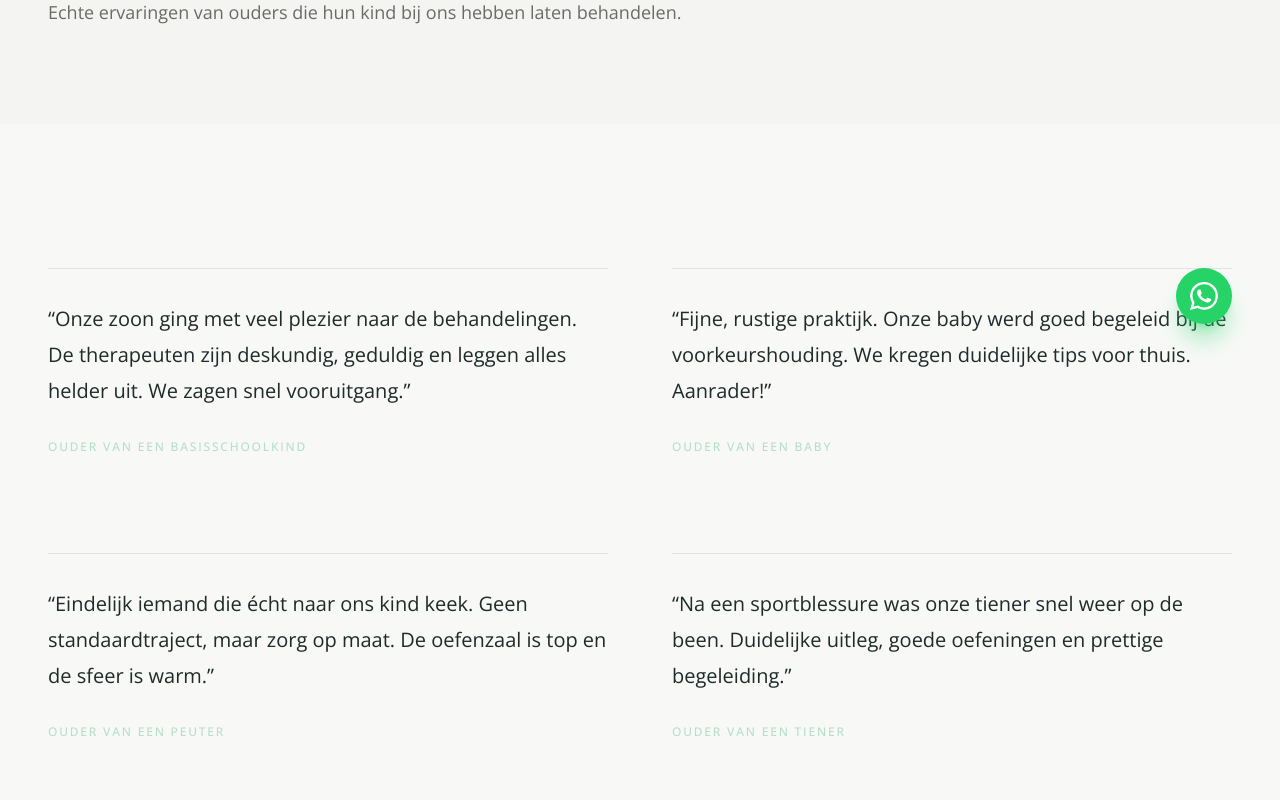
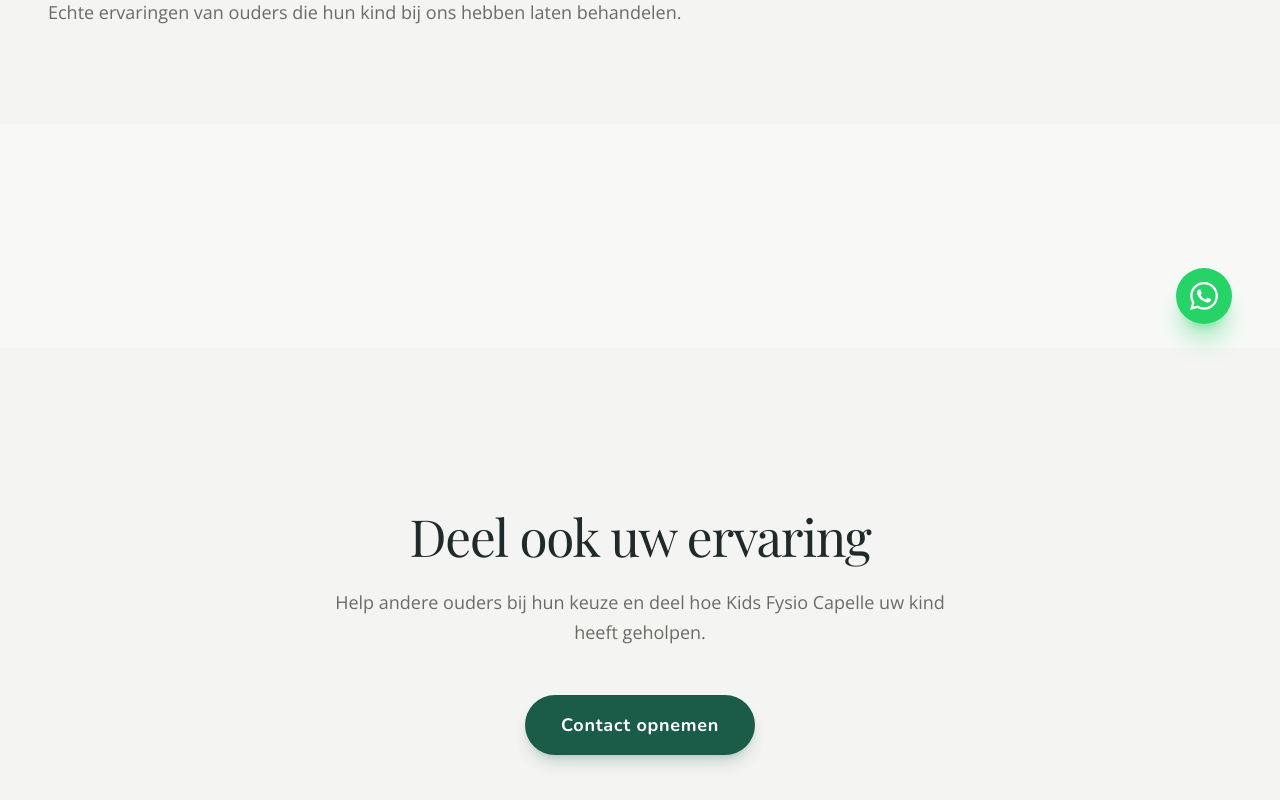
Before and after one commit to Maximustopdeals/kidsfysio-capelle-next-js, a Next.js app: page /reviews in a window 1280 px wide. Shown: the part 380-1180 px from the top of the page. Built offline with nearby package versions, Linux system fonts and the light colour scheme.

Commit message:
Enhance ReviewsPage with SEO and widget integration
Updated the page title and description for SEO. Removed hardcoded reviews and replaced them with an Elfsight Google Reviews widget.

```diff
--- a/src/app/reviews/page.tsx
+++ b/src/app/reviews/page.tsx
@@ -1,21 +1,15 @@
 import type { Metadata } from "next";
+import Script from "next/script";
 import FadeIn from "@/components/FadeIn";
 import Button from "@/components/Button";
 import PageHero from "@/components/PageHero";
 
 export const metadata: Metadata = {
-  title: "Reviews",
+  title: "Reviews | Kids Fysio Capelle",
   description:
-    "Lees de ervaringen van ouders over Kids Fysio Capelle. Echte reviews over kinderfysiotherapie in Capelle aan den IJssel.",
+    "Lees de ervaringen van ouders over Kids Fysio Capelle. Echte Google reviews over kinderfysiotherapie in Capelle aan den IJssel.",
   alternates: { canonical: "/reviews/" },
 };
-
-const reviews = [
-  { text: "Onze zoon ging met veel plezier naar de behandelingen. De therapeuten zijn deskundig, geduldig en leggen alles helder uit. We zagen snel vooruitgang.", author: "Ouder van een basisschoolkind" },
-  { text: "Fijne, rustige praktijk. Onze baby werd goed begeleid bij de voorkeurshouding. We kregen duidelijke tips voor thuis. Aanrader!", author: "Ouder van een baby" },
-  { text: "Eindelijk iemand die écht naar ons kind keek. Geen standaardtraject, maar zorg op maat. De oefenzaal is top en de sfeer is warm.", author: "Ouder van een peuter" },
-  { text: "Na een sportblessure was onze tiener snel weer op de been. Duidelijke uitleg, goede oefeningen en prettige begeleiding.", author: "Ouder van een tiener" },
-];
 
 export default function ReviewsPage() {
   return (
@@ -26,27 +20,25 @@ export default function ReviewsPage() {
         subtitle="Echte ervaringen van ouders die hun kind bij ons hebben laten behandelen."
       />
 
-      <section className="py-28 lg:py-36 bg-cream">
+      {/* Elfsight Google Reviews Widget */}
+      <section className="py-20 lg:py-28 bg-cream">
         <div className="mx-auto max-w-7xl px-6 lg:px-12">
-          <div className="grid grid-cols-1 md:grid-cols-2 gap-x-16 gap-y-16 lg:gap-y-24">
-            {reviews.map((r, i) => (
-              <FadeIn key={i} delay={i * 0.06}>
-                <blockquote className="group border-t border-charcoal/10 pt-8 transition-colors duration-500 hover:border-forest/40">
-                  <p className="text-charcoal leading-[1.8] font-light text-lg lg:text-xl">
-                    “{r.text}”
-                  </p>
-                  <footer className="mt-6">
-                    <span className="inline-block text-[0.75rem] font-medium tracking-[0.15em] uppercase text-sage">
-                      {r.author}
-                    </span>
-                  </footer>
-                </blockquote>
-              </FadeIn>
-            ))}
-          </div>
+          <FadeIn>
+            <div
+              className="elfsight-app-4390dd71-9bdd-4665-a83a-0eb6a2efb9e6"
+              data-elfsight-app-lazy
+            />
+          </FadeIn>
         </div>
       </section>
 
+      {/* Laad het Elfsight platform script */}
+      <Script
+        src="https://elfsightcdn.com/platform.js"
+        strategy="lazyOnload"
+      />
+
+      {/* CTA Section */}
       <section className="py-28 lg:py-40 bg-warm-gray">
         <div className="mx-auto max-w-2xl px-6 text-center">
           <FadeIn>
```
